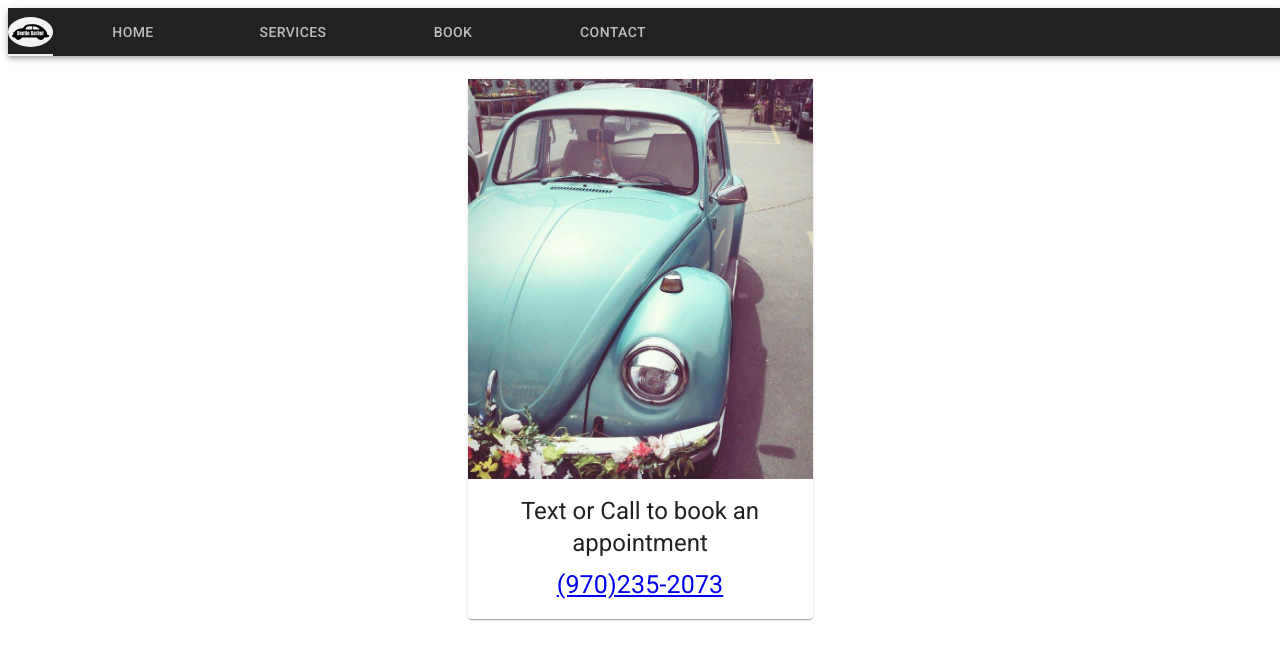
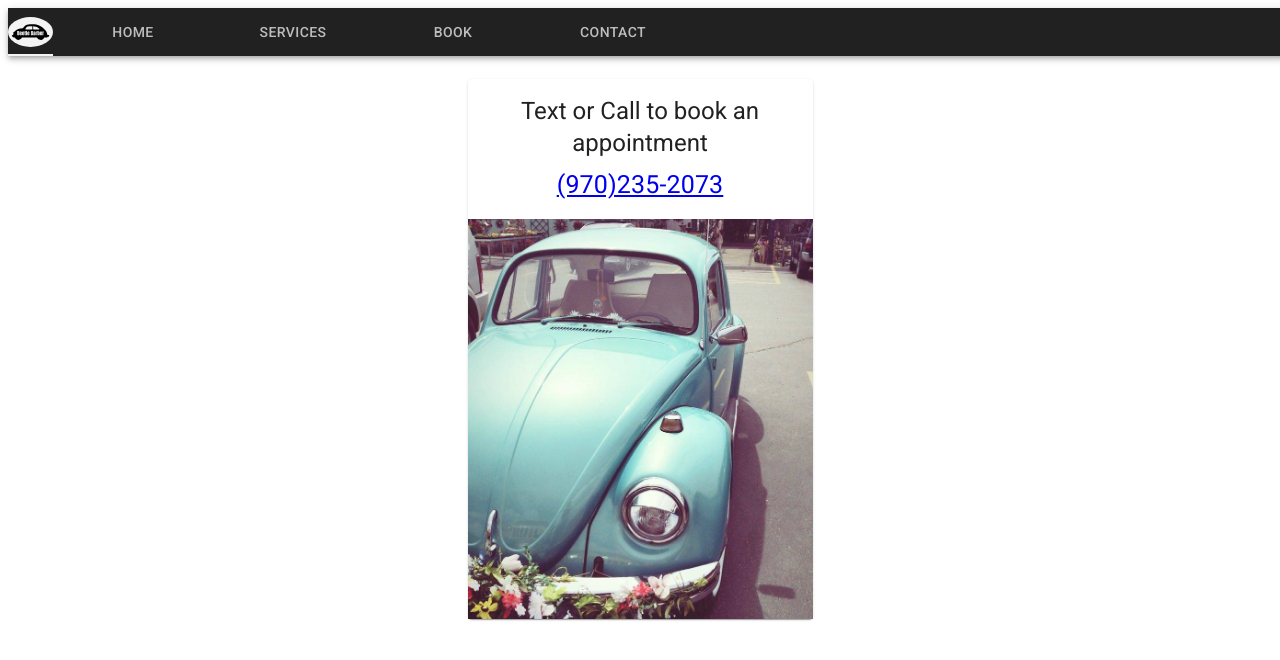
Before and after one commit to rdren0/BeetleB, a React (Create React App) app: page /Book in a window 1280 px wide. Shown: the top 660 px of the page. Built offline with nearby package versions, Linux system fonts and the light colour scheme.

Commit message:
Change text

```diff
--- a/src/Components/Book.jsx
+++ b/src/Components/Book.jsx
@@ -39,14 +39,6 @@ export default function Book() {
     <div className={classes.container}>
       <Paper className={classes.root}>
         <CardActionArea>
-          <CardMedia
-            component="img"
-            alt="Hair Cuts"
-            height="240"
-            image={Call}
-            title="Hair Cuts"
-            className={classes.image}
-          />
           <CardContent>
             <Typography gutterBottom variant="h5" component="h2">
               Text or Call to book an appointment
@@ -57,6 +49,14 @@ export default function Book() {
               </a>
             </Typography>
           </CardContent>
+          <CardMedia
+            component="img"
+            alt="Hair Cuts"
+            height="240"
+            image={Call}
+            title="Hair Cuts"
+            className={classes.image}
+          />
         </CardActionArea>
       </Paper>
     </div>
```
